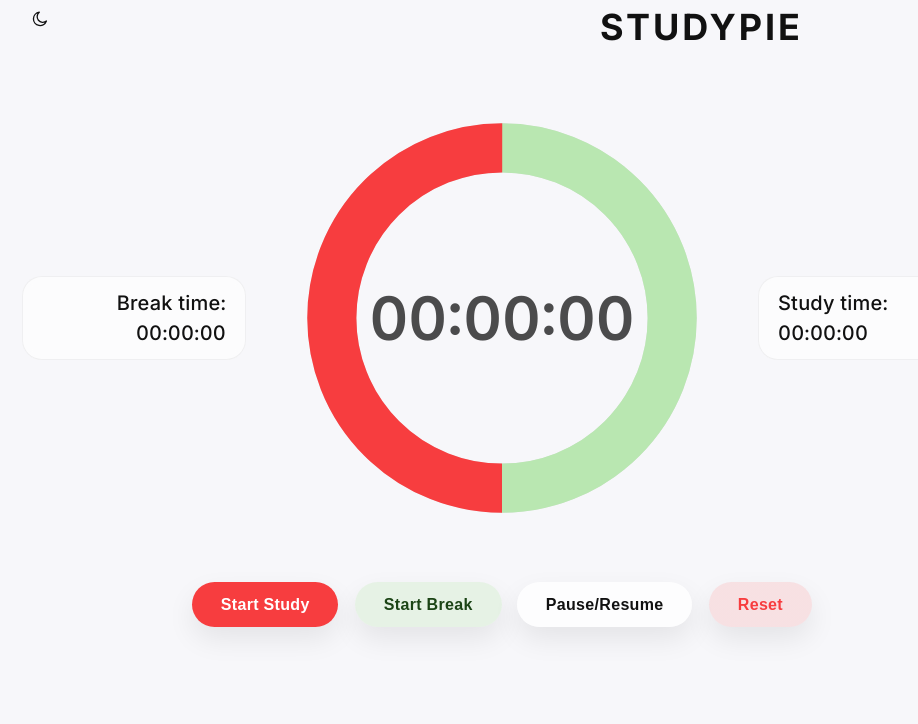
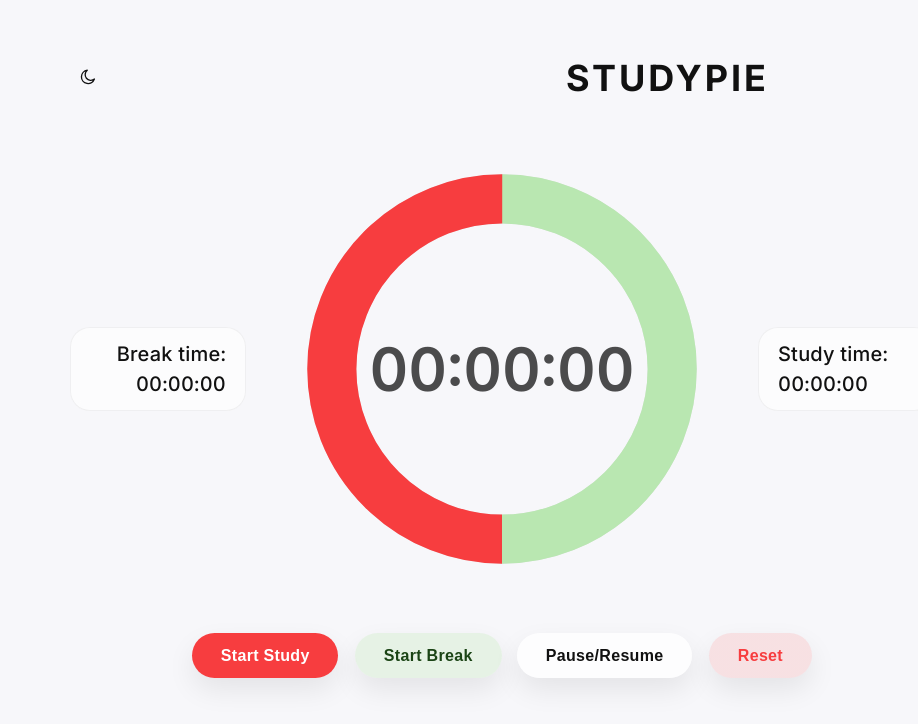
Before and after one commit to crixppp/study, a plain HTML site: page index.html in a window 1280 px wide. Shown: the whole page, without its empty margins (138-1056 px from the left). Drawn offline with Linux system fonts and the light colour scheme.

Commit message:
Adjust theme toggle positioning

```diff
--- a/styles.css
+++ b/styles.css
@@ -26,6 +26,7 @@
   --ringThickness: 26;
   --ringSize: clamp(15rem, 45vw, 26rem);
   --btn-radius: 999px;
+  --layout-gutter: clamp(1.25rem, 4vw, 3rem);
   --toggle-size: 2.5rem;
   --shadow-soft: 0 12px 28px rgba(17, 17, 17, 0.08);
   --shadow-press: 0 6px 16px rgba(17, 17, 17, 0.12);
@@ -98,6 +99,7 @@
   display: grid;
   align-items: center;
   justify-items: center;
+  position: relative;
 }
 
 .app__logo {
@@ -115,6 +117,9 @@
   grid-row: 1;
   justify-self: start;
   align-self: start;
+  position: absolute;
+  top: 50%;
+  left: 0;
   display: inline-flex;
   align-items: center;
   justify-content: center;
@@ -129,6 +134,7 @@
   box-shadow: none;
   transition: background-color 220ms ease, color 220ms ease, box-shadow 220ms ease,
     transform 160ms ease;
+  transform: translateY(-50%);
   transform-origin: center;
 }
 
@@ -139,7 +145,7 @@
 
 .theme-toggle:active {
   background-color: var(--toggle-surface-active);
-  transform: scale(0.92);
+  transform: translateY(-50%) scale(0.92);
 }
 
 .theme-toggle:focus-visible {
@@ -204,7 +210,7 @@
 
 .theme-toggle:active {
   background-color: var(--toggle-surface-active);
-  transform: scale(0.92);
+  transform: translateY(-50%) scale(0.92);
 }
 
 .theme-toggle:focus-visible {
```
